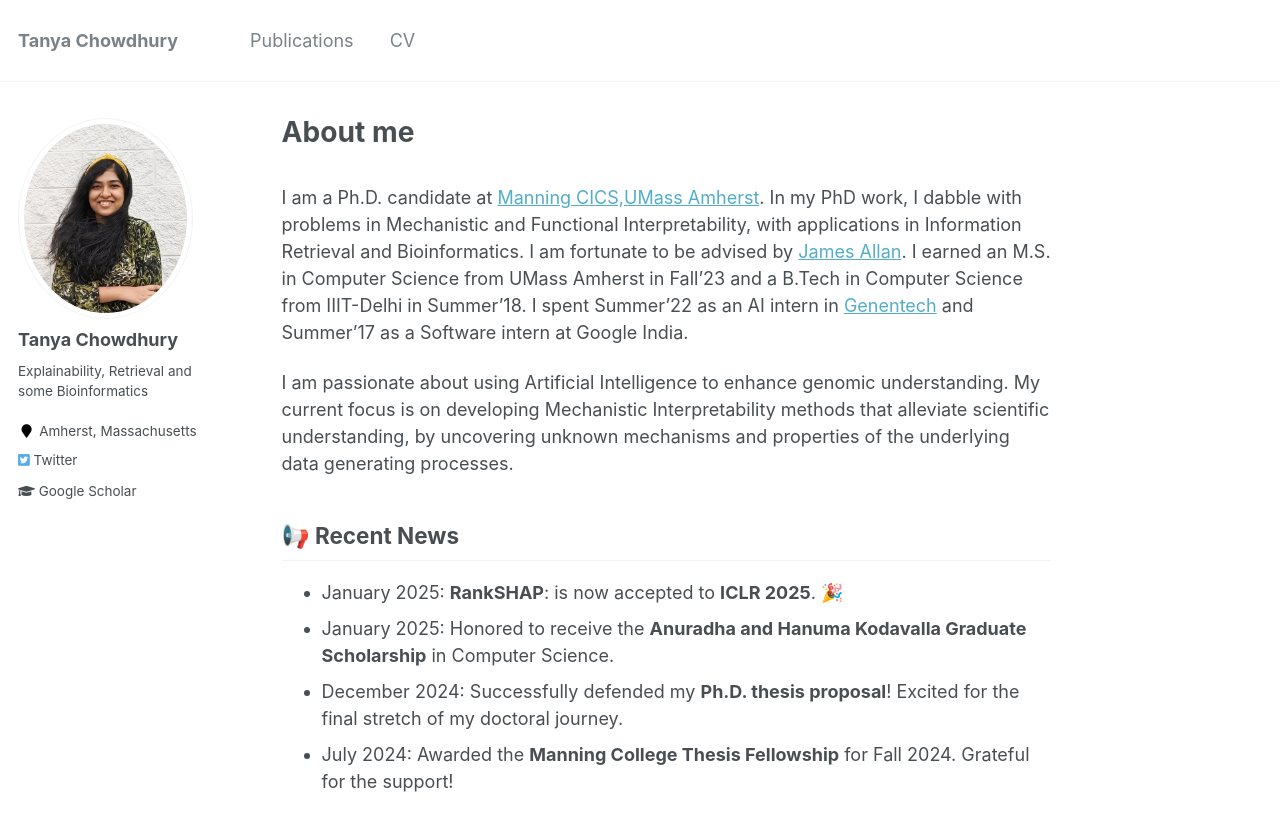
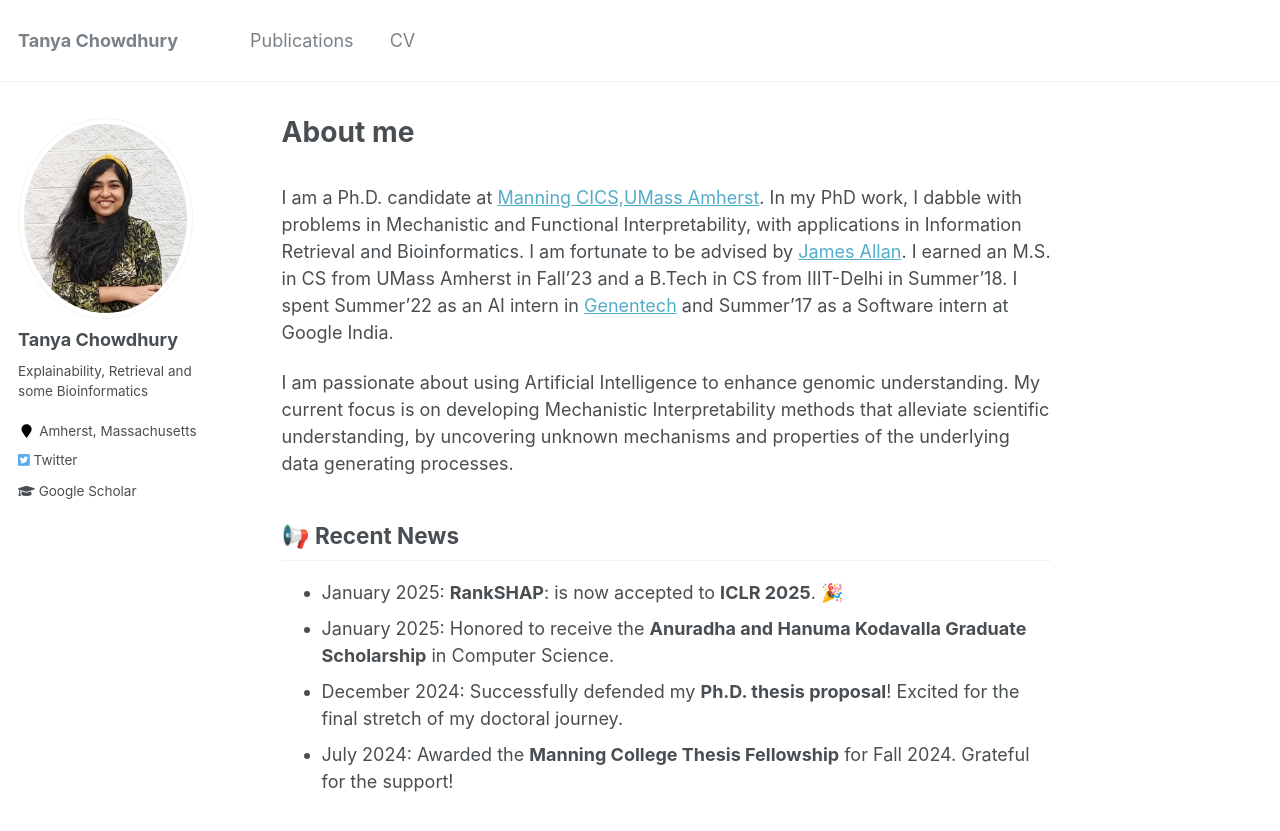
Before and after one commit to TaKneeAa/TaKneeAa.github.io, a Jekyll site: the page built from _pages/about.md, in a window 1280 px wide and 1002 px high. Shown: the top 831 px of the window. Built offline with Jekyll 4.4.1, drawn with Linux system fonts in a browser that asks for light colours.

```diff
--- a/_pages/about.md
+++ b/_pages/about.md
@@ -54,7 +54,7 @@ More info about configuring academicpages can be found in [the guide](https://ac
  <!-- background: #ffd2b4 -->
 
 
-I am a Ph.D. candidate at [Manning CICS,UMass Amherst](https://www.cics.umass.edu/). In my PhD work, I dabble with problems in Mechanistic and Functional Interpretability, with applications in Information Retrieval and Bioinformatics.  I am fortunate to be advised by [James Allan](http://ciir.cs.umass.edu/~allan/). I earned an M.S. in Computer Science from UMass Amherst in Fall'23 and a B.Tech in Computer Science from IIIT-Delhi in Summer'18. I spent Summer'22 as an AI intern in [Genentech](https://www.gene.com/) and Summer'17 as a Software intern at Google India.
+I am a Ph.D. candidate at [Manning CICS,UMass Amherst](https://www.cics.umass.edu/). In my PhD work, I dabble with problems in Mechanistic and Functional Interpretability, with applications in Information Retrieval and Bioinformatics.  I am fortunate to be advised by [James Allan](http://ciir.cs.umass.edu/~allan/). I earned an M.S. in CS from UMass Amherst in Fall'23 and a B.Tech in CS from IIIT-Delhi in Summer'18. I spent Summer'22 as an AI intern in [Genentech](https://www.gene.com/) and Summer'17 as a Software intern at Google India.
 
 I am passionate about using Artificial Intelligence to enhance genomic understanding. My current focus is on developing Mechanistic Interpretability methods that alleviate scientific understanding, by uncovering unknown mechanisms and properties of the underlying data generating processes.
 
```
